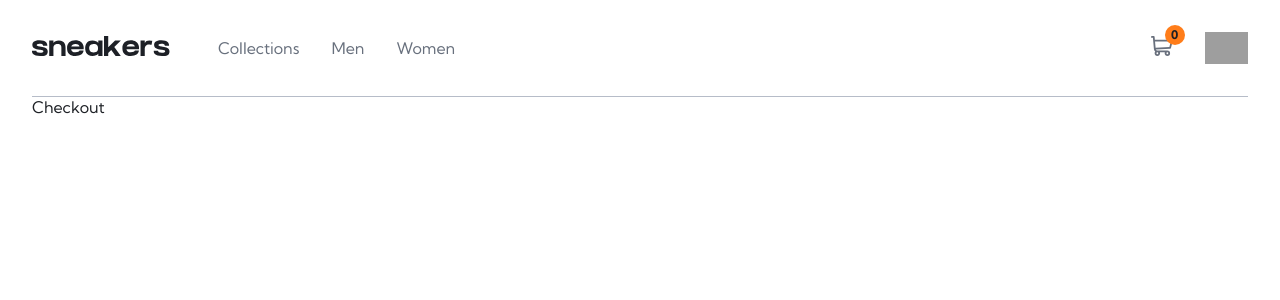
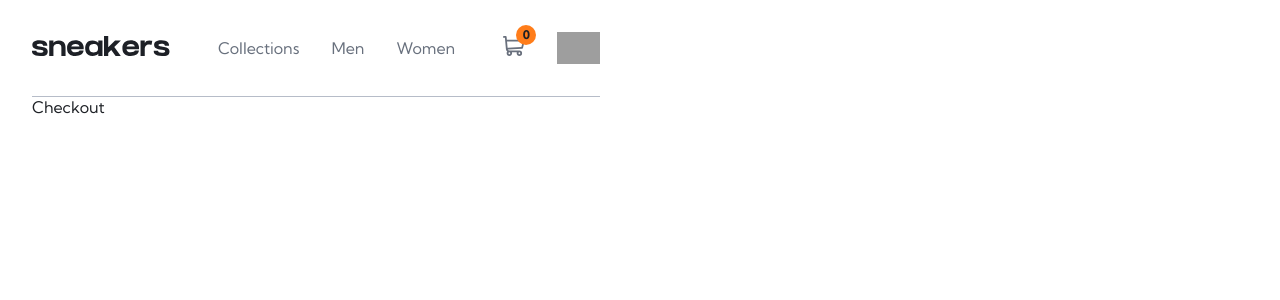
Before and after one commit to william-cesar/sneakers-shop, a Vue app: page /checkout in a window 1280 px wide. Shown: the top 300 px of the page. Built offline with nearby package versions, Linux system fonts and the light colour scheme; grey boxes are pictures that could not be loaded.

Commit message:
adjust responsiveness

```diff
--- a/src/components/app-navbar.vue
+++ b/src/components/app-navbar.vue
@@ -34,6 +34,7 @@ import AppCart from './app-cart.vue';
   gap: 3rem;
   padding-block: 2rem;
   border-bottom: 1px solid var(--grayish-blue);
+  width: fit-content;
 }
 
 .navbar > .pages-list {
--- a/src/style.css
+++ b/src/style.css
@@ -29,7 +29,8 @@ body {
   min-width: var(--min-app-width);
   max-width: var(--max-app-width);
   height: 100dvh;
-  margin-inline: auto;
   padding-inline: 2rem;
   overflow-x: auto;
+  display: grid;
+  grid-template-rows: auto 1fr;
 }
```
